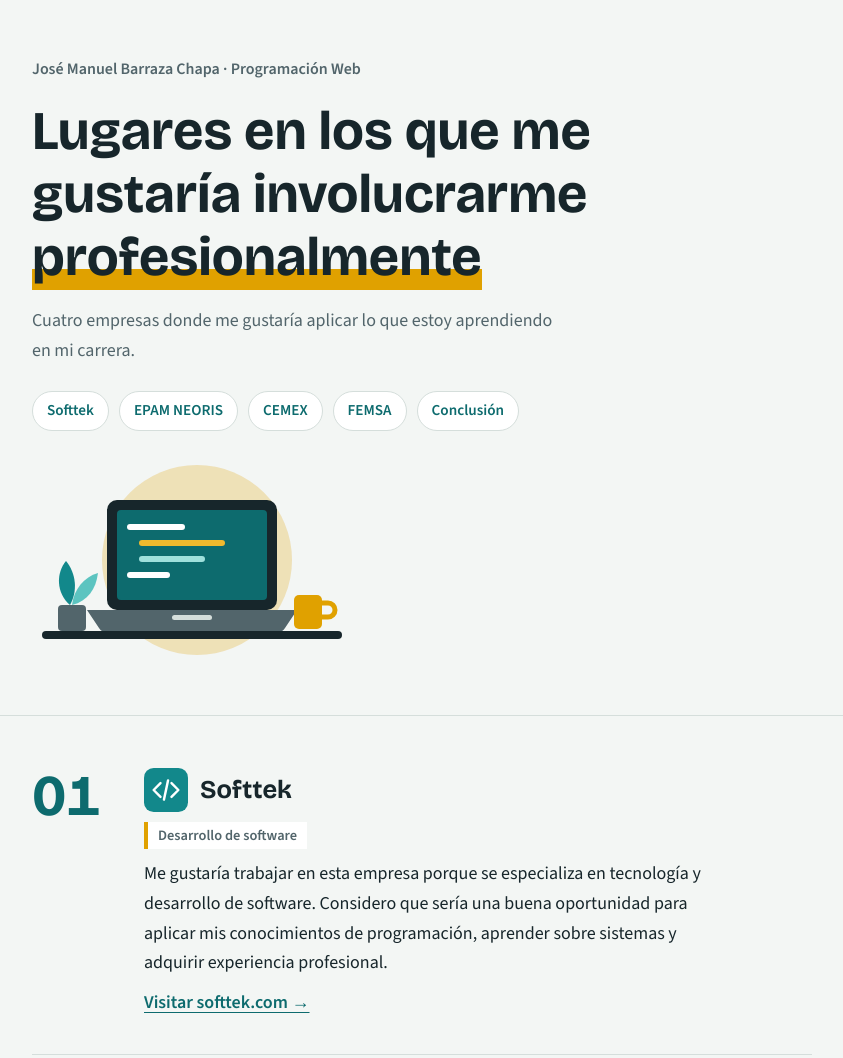
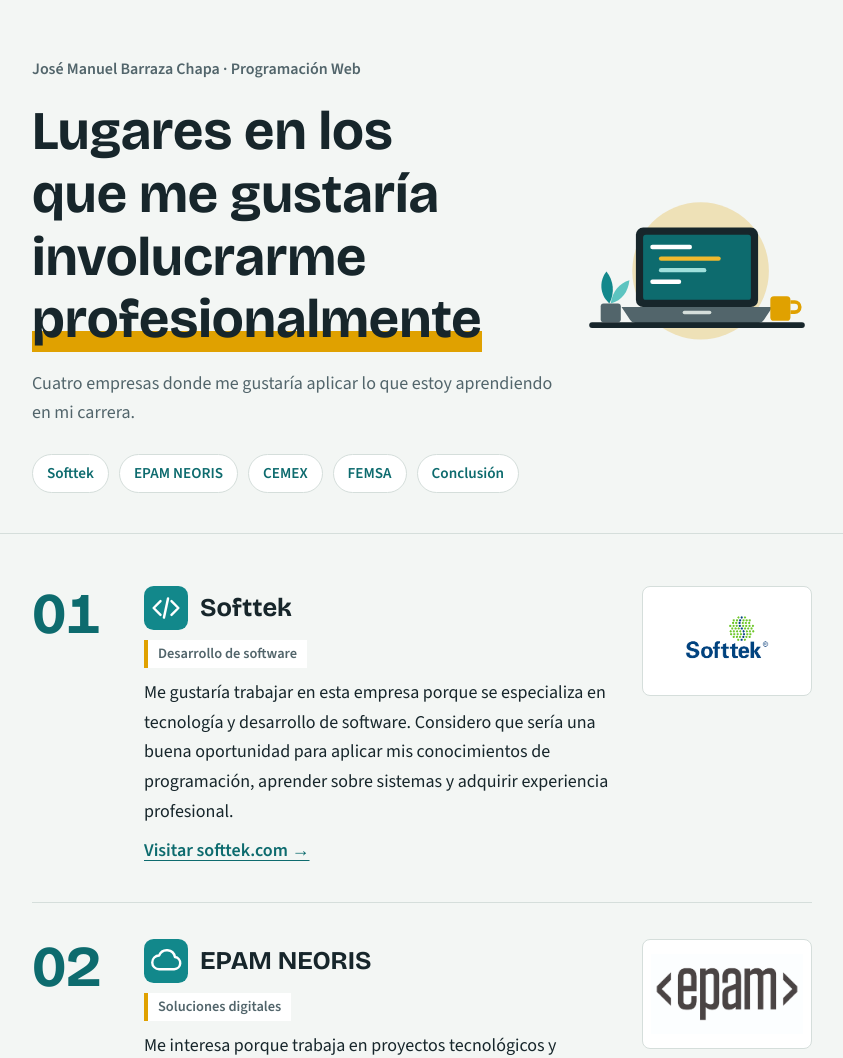
Before and after one commit to M3nny75/trabajos-progra, a plain HTML site: page index.html in a window 1280 px wide. Shown: the top 1058 px of the page, without its empty margins (218-1061 px from the left). Drawn offline with nearby package versions, Linux system fonts and the light colour scheme.

Commit message:
Agregar logos e imágenes a las tarjetas

```diff
--- a/index.html
+++ b/index.html
@@ -96,23 +96,21 @@
 
     /* Texto a la izquierda e ilustración a la derecha */
     .encabezado-fila {
-      display: flex;
-      flex-wrap: wrap;
+      display: grid;
+      grid-template-columns: 1fr 230px;
       align-items: center;
-      justify-content: space-between;
       gap: 24px;
     }
 
     .encabezado-texto {
-      flex: 1 1 380px;
       display: flex;
       flex-direction: column;
       gap: 18px;
     }
 
     .ilustracion {
-      flex: 0 1 230px;
-      max-width: 100%;
+      width: 100%;
+      max-width: 230px;
       height: auto;
     }
 
@@ -174,7 +172,8 @@
 
     .lugar {
       display: grid;
-      grid-template-columns: 88px 1fr;
+      grid-template-columns: 88px 1fr 170px;
+      align-items: start;
       gap: 24px;
       padding: 36px 0;
       border-bottom: 1px solid var(--linea);
@@ -208,6 +207,17 @@
     }
 
     .lugar p { max-width: 65ch; }
+
+    /* Logo de cada empresa, en un recuadro blanco */
+    .logo {
+      width: 170px;
+      height: 110px;
+      object-fit: contain;
+      background: #ffffff;
+      border: 1px solid var(--linea);
+      border-radius: 8px;
+      padding: 8px;
+    }
 
     /* Enlace al sitio oficial de cada lugar */
     .enlace {
@@ -243,11 +253,19 @@
       font-size: 0.95rem;
     }
 
+    /* En pantallas medianas el logo pasa debajo del texto */
+    @media (max-width: 760px) {
+      .encabezado-fila { grid-template-columns: 1fr; }
+      .lugar { grid-template-columns: 88px 1fr; }
+      .logo { grid-column: 2; }
+    }
+
     /* ===== Adaptación a celular ===== */
     @media (max-width: 560px) {
       body { font-size: 1.05rem; }
       .encabezado { padding: 40px 0 28px; }
       .lugar { grid-template-columns: 1fr; gap: 8px; padding: 28px 0; }
+      .logo { grid-column: 1; }
       .numero { font-size: 2.6rem; }
       .conclusion { padding: 24px 20px; }
     }
@@ -297,6 +315,7 @@
           <p>Me gustaría trabajar en esta empresa porque se especializa en tecnología y desarrollo de software. Considero que sería una buena oportunidad para aplicar mis conocimientos de programación, aprender sobre sistemas y adquirir experiencia profesional.</p>
           <a class="enlace" href="https://www.softtek.com/" target="_blank" rel="noopener">Visitar softtek.com &rarr;</a>
         </div>
+        <img class="logo" src="img/softtek.png" alt="Logo de Softtek">
       </li>
 
       <li class="lugar" id="epam-neoris">
@@ -307,6 +326,7 @@
           <p>Me interesa porque trabaja en proyectos tecnológicos y soluciones digitales para diferentes empresas. Me gustaría formar parte de un equipo de trabajo donde pueda desarrollar mis habilidades de análisis, programación y resolución de problemas.</p>
           <a class="enlace" href="https://neoris.com/" target="_blank" rel="noopener">Visitar neoris.com &rarr;</a>
         </div>
+        <img class="logo" src="img/epam.png" alt="Logo de EPAM">
       </li>
 
       <li class="lugar" id="cemex">
@@ -317,6 +337,7 @@
           <p>Me gustaría involucrarme en esta organización porque cuenta con diferentes departamentos administrativos y tecnológicos. Considero que podría desempeñarme en áreas relacionadas con sistemas, bases de datos y automatización de procesos.</p>
           <a class="enlace" href="https://www.cemex.com/" target="_blank" rel="noopener">Visitar cemex.com &rarr;</a>
         </div>
+        <img class="logo" src="img/cemex.png" alt="Logo de CEMEX">
       </li>
 
       <li class="lugar" id="femsa">
@@ -327,6 +348,7 @@
           <p>Me interesa porque es una empresa grande que requiere organización, administración y herramientas tecnológicas para desarrollar sus operaciones. Me gustaría trabajar en un ambiente de oficina donde pueda combinar mis conocimientos de sistemas con actividades administrativas y análisis de información.</p>
           <a class="enlace" href="https://www.femsa.com/" target="_blank" rel="noopener">Visitar femsa.com &rarr;</a>
         </div>
+        <img class="logo" src="img/femsa.png" alt="Logo de FEMSA">
       </li>
 
     </ol>
```
Also changed, not shown: img/cemex.png (added), img/epam.png (added), img/femsa.png (added), img/softtek.png (added).
